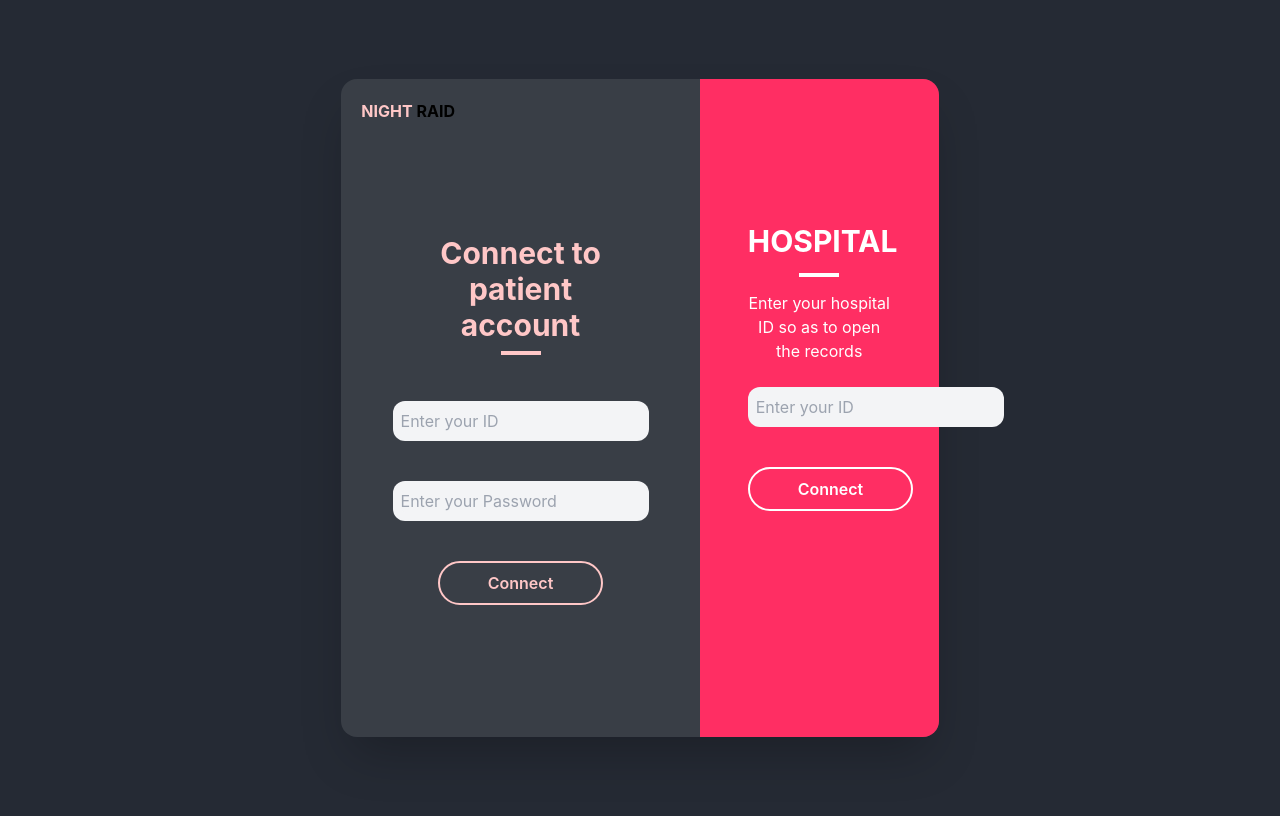
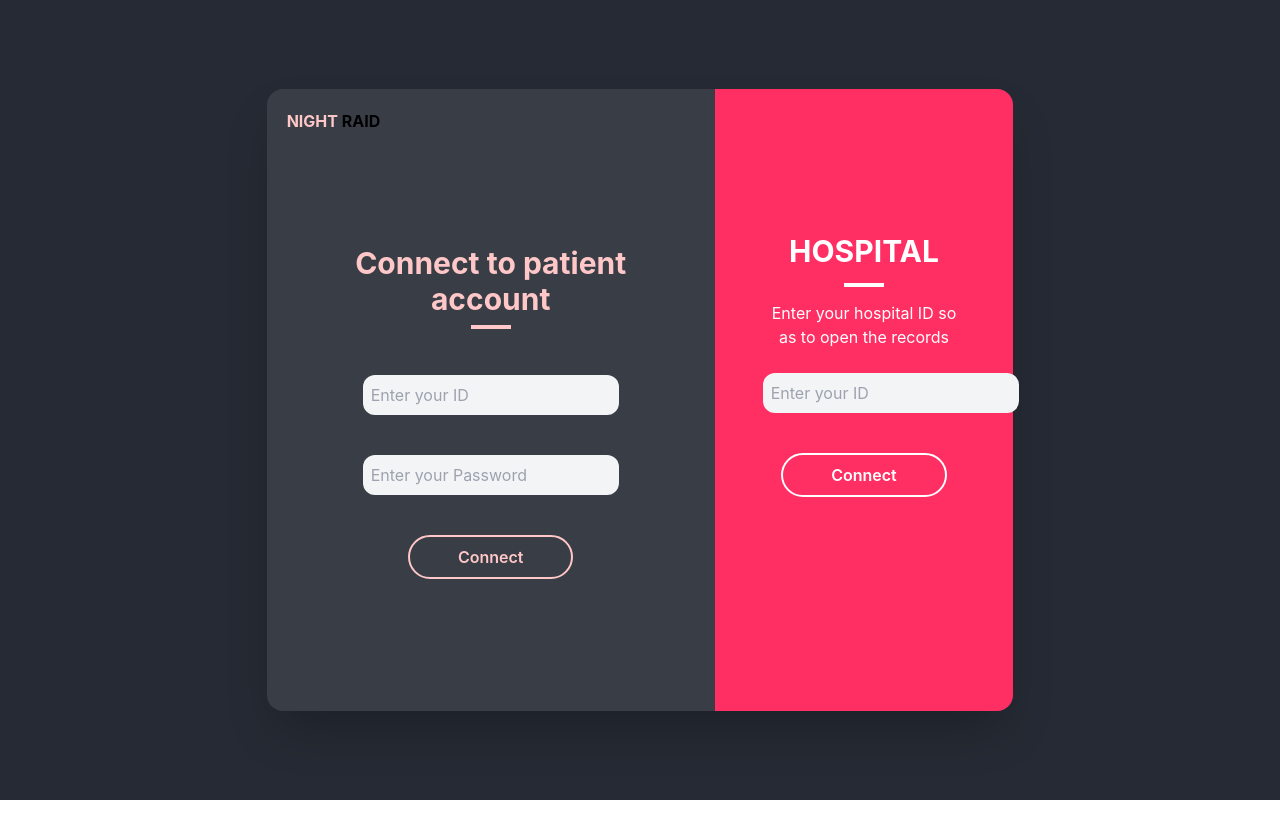
Before and after one commit to prithvi009/solana, a Next.js app: page / in a window 1280 px wide. Built offline with nearby package versions, Linux system fonts and the light colour scheme.

Commit message:
login page finished

```diff
--- a/components/Home.js
+++ b/components/Homes.js
@@ -1,6 +1,6 @@
 
 
-function Home() {
+function Homes() {
   return (
     <div>
       <h1>hello</h1>
@@ -8,4 +8,4 @@
   )
 }
 
-export default Home
+export default Homes
--- a/components/Login.js
+++ b/components/Login.js
@@ -1,56 +1,19 @@
-import {useState, useEffect} from 'react';
-import Web3 from 'web3';
-import Home from '../pages';
-
-
-function Login() {
-
-  const [isConnected, setIsConnected] = useState(false);
-
-    const detectCurrentProvider = () =>{
-        let provider;
-        if(window.ethereum){
-            provider = window.ethereum;
-
-        }else if(window.web3){
-            provider = window.web3.CurrentProvider;
-        }
-        else{
-            console.log("no wallet found");
-        }
-        return provider;
-
-    }
-
-
-    const onConnect = async ()=>{
-        try{
-            const CurrentProvider = detectCurrentProvider();
-            if(CurrentProvider){
-                await CurrentProvider.request({method: 'eth_requestAccounts'});
-                const web3 = new Web3(CurrentProvider);
-                const userAccount = await web3.eth.getAccounts();
-                const account = userAccount[0];
-                let ethBalance = await web3.eth.getBalance(account);
-                setIdConnected = true;
-            }
-        }catch(err){
-            console.log(err);
-        }
-    }
-
-    const onDisconnect = () =>{
-        setIsConnected(false);
-    }
+import Head from "next/head";
 
 
 
+
+
+function Login({onConnect}) {
+
+
   return (
-    <>
-    <div className=" flex flex-col items-center justify-center min-h-screen py-2 bg-[#252A34]">
 
-      {!isConnected && (
-
+        <div className="flex flex-col items-center justify-center min-h-screen py-2 bg-[#252A34]">
+        <Head>
+          <title>Login Health</title>
+          <link rel="icon" href="../public/favicon.ico" />
+        </Head>
         <main className="flex flex-col justify-center items-center w-full flex-1 px-20 text-center">
         <div className="bg-[#393E46] rounded-2xl shadow-2xl flex w-2/3 max-w-4xl">
         <div className="w-3/5 p-5">
@@ -72,7 +35,7 @@
         <input  className="bg-gray-100 rounded-md"type="password" name="password" placeholder="Enter your Password">
         </input>
         </div>
-<a href="#" onClick={onConnect} className="border-2 border-[#FFC7C7] rounded-full text-[#FFC7C7] px-12 py-2 inline-block mt-10 font-semibold hover:bg-[#FFC7C7] hover:text-black">Connect</a>
+        <button onClick={onConnect} className="border-2 border-[#FFC7C7] rounded-full text-[#FFC7C7] px-12 py-2 inline-block mt-10 font-semibold hover:bg-[#FFC7C7] hover:text-black">Connect</button>
 
           </div>
         </div>
@@ -88,18 +51,18 @@
           <input  className="bg-gray-100 rounded-md "type="email" name="email" placeholder="Enter your ID">
         </input>
         </div>
-<a href="#" onClick={onConnect} className="border-2 border-white rounded-full px-12 py-2 inline-block mt-10 font-semibold hover:bg-white hover:text-black">Connect</a>
+        <a href="#" className="border-2 border-white rounded-full px-12 py-2 inline-block mt-10 font-semibold hover:bg-white hover:text-black">Connect</a>
         </div>
         </div>
 
 
         </div>
         </main>
-      )
-      }
         </div>
 
-    </>
+
+
+
   )
 }
 
--- a/package.json
+++ b/package.json
@@ -9,11 +9,14 @@
     "lint": "next lint"
   },
   "dependencies": {
+    "@walletconnect/web3-provider": "^1.8.0",
     "eslint": "8.27.0",
     "eslint-config-next": "13.0.3",
     "next": "13.0.3",
     "react": "18.2.0",
-    "react-dom": "18.2.0"
+    "react-dom": "18.2.0",
+    "web3": "^1.8.1",
+    "web3modal": "^1.9.9"
   },
   "devDependencies": {
     "autoprefixer": "^10.4.13",
--- a/pages/index.js
+++ b/pages/index.js
@@ -1,18 +1,59 @@
-import Head from "next/head";
 import Login from "../components/Login";
+import { useState } from "react";
+import Homes from "../components/Homes";
+
+
+
+
 
 export default function Home() {
+
+
+  const [isUserLogged, setUserLogged] = useState(false);
+  const [correctNetwork, setCorrectNetwork] = useState(false);
+  const [currentAccount, setCurrentAccount] = useState('');
+  const onConnect = async() =>{
+    try{
+
+      const {ethereum } = window;
+      if(!ethereum){
+        console.log("metamask not connected");
+        return;
+      }
+      let chainId = await ethereum.request({method: 'eth_chainId'});
+      console.log("connected through chain Id", chainId);
+      const goerli = '0x5';
+      if(chainId !== goerli){
+        alert("not the correct network");
+        setCorrectNetwork(false);
+        return;
+      }
+      else{
+        setCorrectNetwork(true);
+        console.log("connected ");
+        setUserLogged(true);
+      }
+    }
+    catch(error){
+      console.log(error);
+    }
+
+    const accounts = await ethereum.request({method : 'eth_requestAccounts'});
+  }
+
+  const onDisconnect = () =>{
+    setUserLogged(false);
+  }
+
   return (
     <>
 {/* Login */}
-<div className="flex flex-col items-center justify-center min-h-screen py-2 bg-[#252A34]">
-<Head>
-  <title>Login Health</title>
-  <link rel="icon" href="../public/favicon.ico" />
-</Head>
+<div>
+  {
+    !isUserLogged ? <Login onConnect={onConnect}/> : isUserLogged ? <Homes/> : <h1>error</h1>
+  }
+</div>
 
-    <Login/>
-</div>
 
 
 
```
Also changed, not shown: 1 other file (tests, documents, lock files or other folders). Lines whose indentation alone changed are shown as unchanged.
